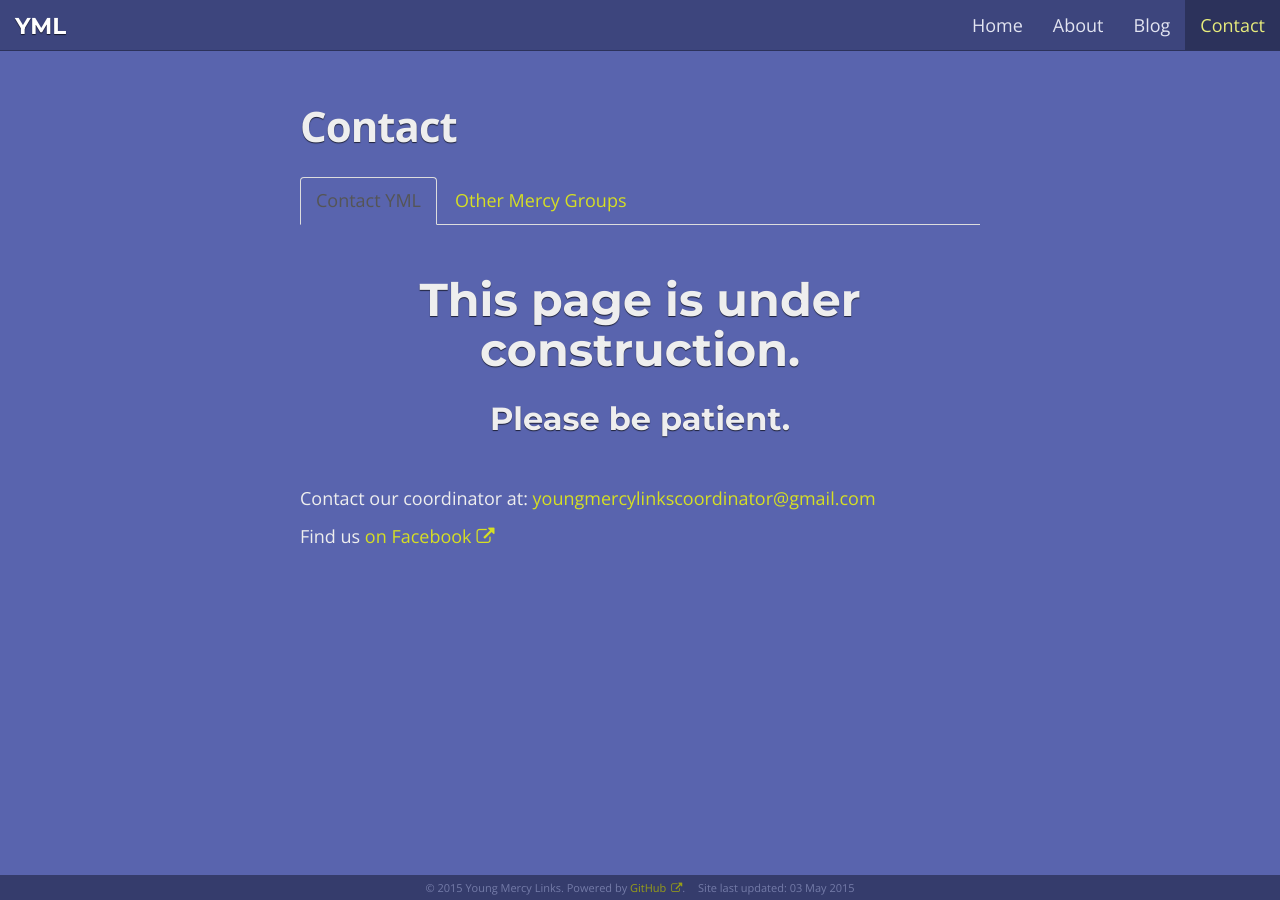
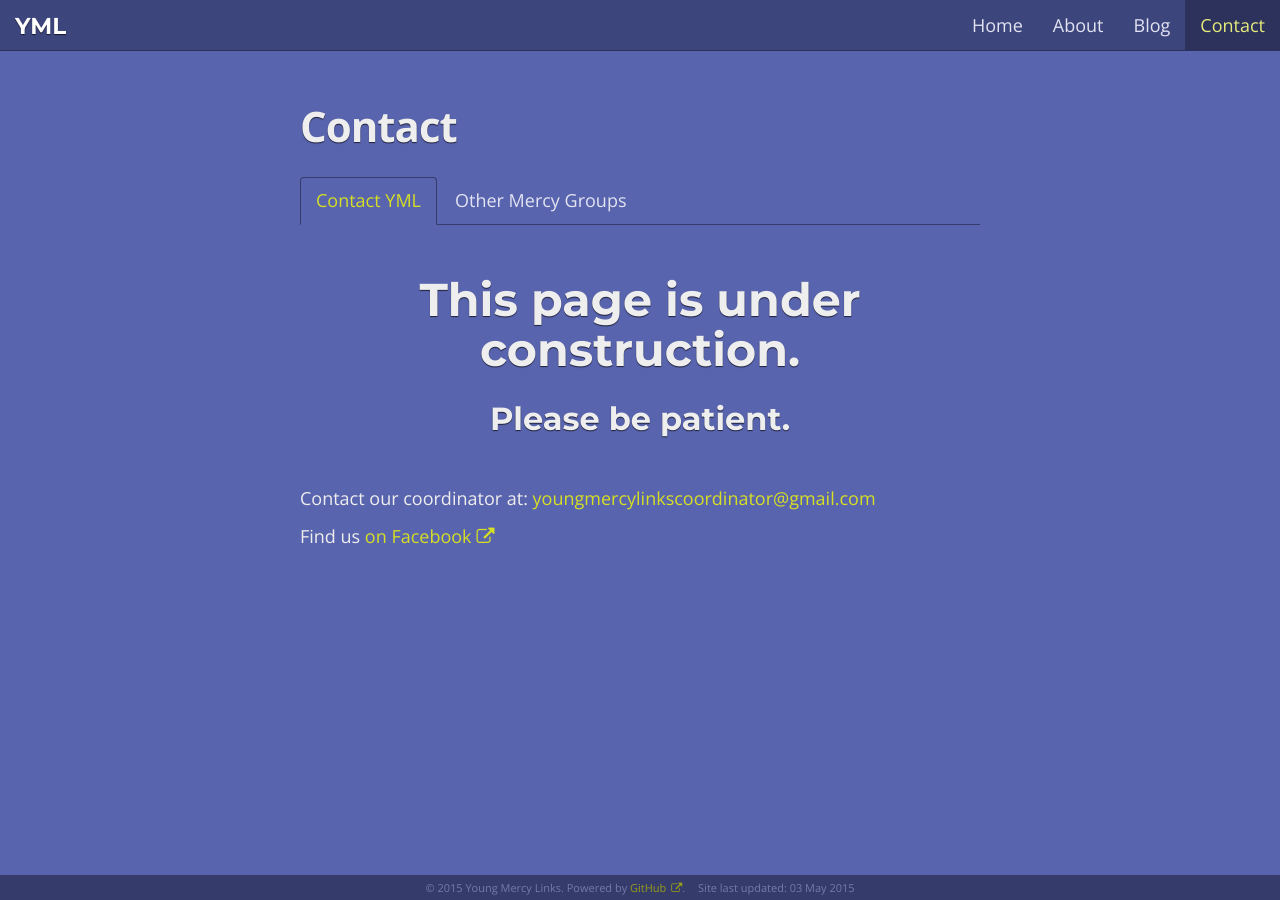
Before and after one commit to youngmercylinks/youngmercylinks.github.io, a Jekyll site: the page built from _pages/contact.html, in a window 1280 px wide. Built offline with Jekyll 4.4.1, drawn with Linux system fonts in a browser that asks for light colours; nearby versions of some CDN libraries.

Commit message:
Added CSS patches for nav-tabs styling

```diff
--- /dev/null
+++ b/_sass/patches/_navs.scss
@@ -0,0 +1,8 @@
+.nav-tabs {
+  margin-bottom: 30px;
+  > li {
+    > a {
+      color: $navbar-yml-blue-link-color;
+    }
+  }
+}
--- a/_sass/patches/_variables.scss
+++ b/_sass/patches/_variables.scss
@@ -24,6 +24,13 @@ $brand-danger:          #d9534f !default;
 $body-bg:               #5964ae;
 //** Global text color on `<body>`.
 $text-color:            $gray-lighter;
+//** Global textual link color.
+$link-color:            $brand-primary;
+//** Link hover color set via `darken()` function.
+$link-hover-color:      lighten($link-color, 15%);
+//** Link hover decoration.
+$link-hover-decoration: underline;
+
 
 
 //== Typography
@@ -72,3 +79,28 @@ $navbar-yml-blue-brand-hover-bg:             transparent;
 $navbar-yml-blue-toggle-hover-bg:            lighten($navbar-yml-blue-bg, 20%);
 $navbar-yml-blue-toggle-icon-bar-bg:         $navbar-yml-blue-link-color;
 $navbar-yml-blue-toggle-border-color:        $navbar-yml-blue-link-color;
+
+
+
+//== Navs
+//
+//##
+
+//=== Shared nav styles
+$nav-link-padding:                          10px 15px;
+$nav-link-hover-bg:                         darken($body-bg, 5%);
+
+$nav-disabled-link-color:                   $gray-light;
+$nav-disabled-link-hover-color:             $gray-light;
+
+//== Tabs
+$nav-tabs-border-color:                     darken($body-bg, 20%);
+
+$nav-tabs-link-hover-border-color:          darken($body-bg, 5%);
+
+$nav-tabs-active-link-hover-bg:             $body-bg;
+$nav-tabs-active-link-hover-color:          $brand-primary;
+$nav-tabs-active-link-hover-border-color:   darken($body-bg, 20%);
+
+$nav-tabs-justified-link-border-color:            darken($body-bg, 20%);
+$nav-tabs-justified-active-link-border-color:     $body-bg;
--- a/css/main.scss
+++ b/css/main.scss
@@ -55,5 +55,6 @@ $on-laptop:        800px;
         "patches/blog-layout",
         "patches/text",
         "patches/navbar",
+        "patches/navs",
         "patches/footer"
 ;
```
